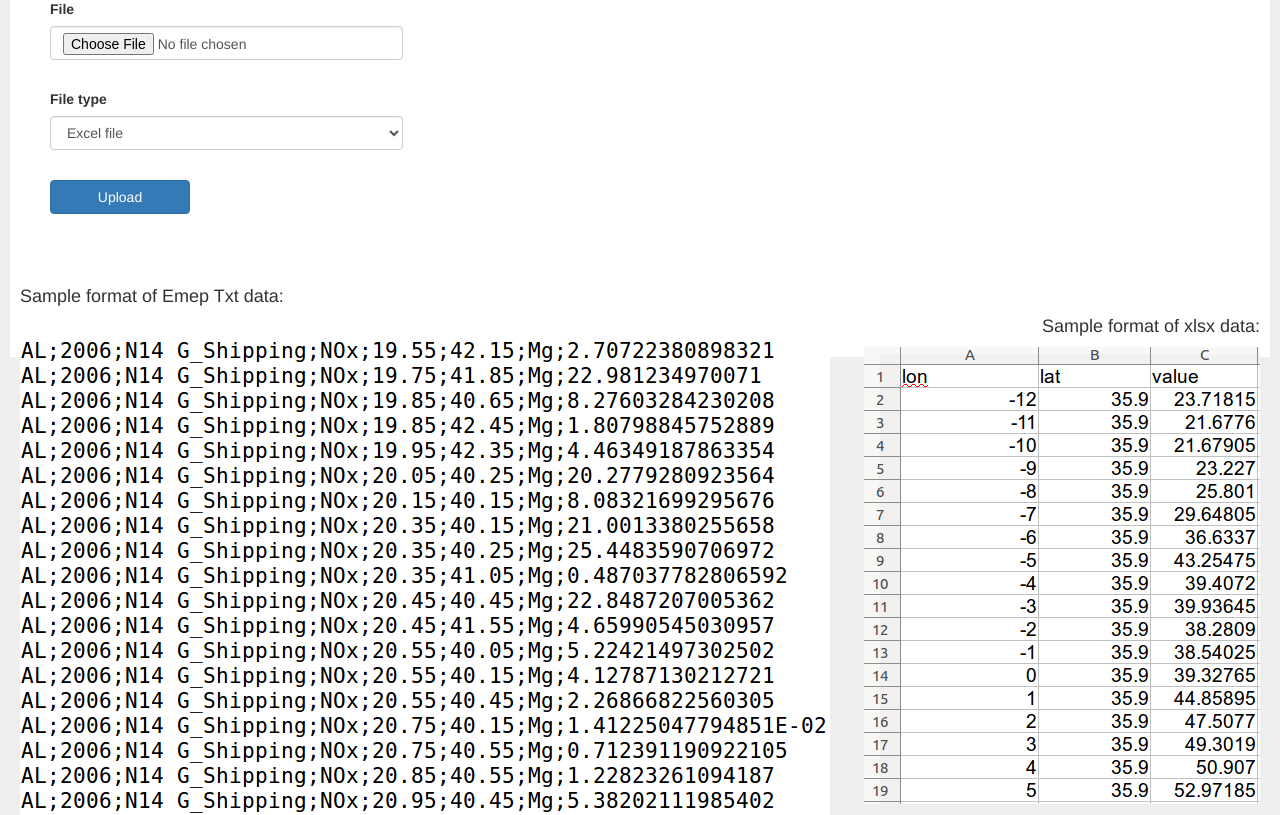
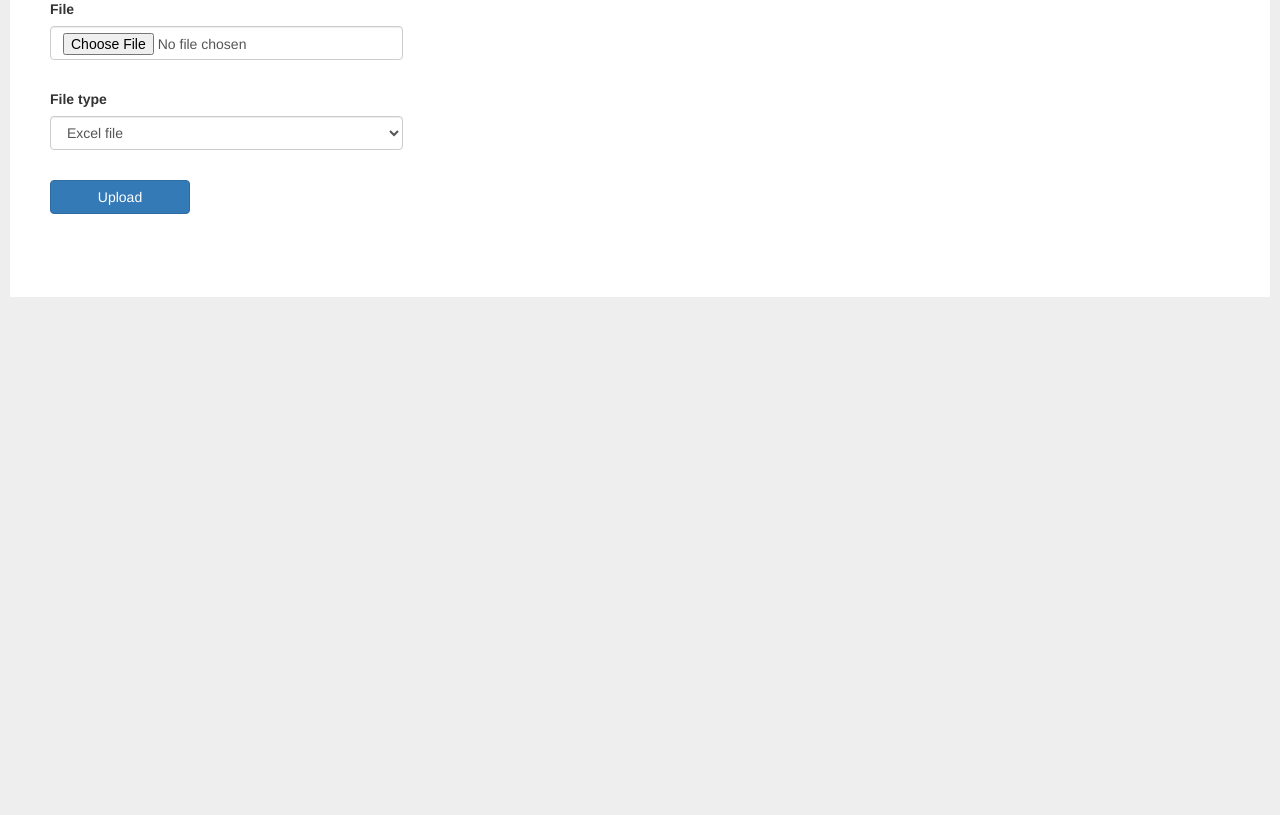
Before and after one commit to Naatoo/emissions-visualization, a Flask app: template app/templates/data_center_upload_file.html in a window 1280 px wide. Shown: the part 83-898 px from the top of the page. After the commit the page ends 380 px from the top, so only its background shows below. Run offline with Flask 2, Linux system fonts and the light colour scheme; the template is opened without the code that fills it: values that come from a table or form of the project are taken from there, others are empty; some libraries are stand-ins or nearby versions.

Commit message:
Remove examples of uploadable files

```diff
--- a/app/templates/data_center_upload_file.html
+++ b/app/templates/data_center_upload_file.html
@@ -26,8 +26,4 @@
 
 
 <!--TODO refactor theses samples into seperate 'Info' page-->
-<h4 align="left">Sample format of Emep Txt data:</h4>
-<img align="left" src="{{url_for('static', filename='images/emep_txt_format_preview.png')}}">
-<h4 align="right">Sample format of xlsx data:</h4>
-<img align="right" src="{{url_for('static', filename='images/xlsx_format_preview.png')}}">
 {% endblock %}
```
Also changed, not shown: app/static/images/emep_txt_format_preview.png (deleted), app/static/images/xlsx_format_preview.png (deleted).
